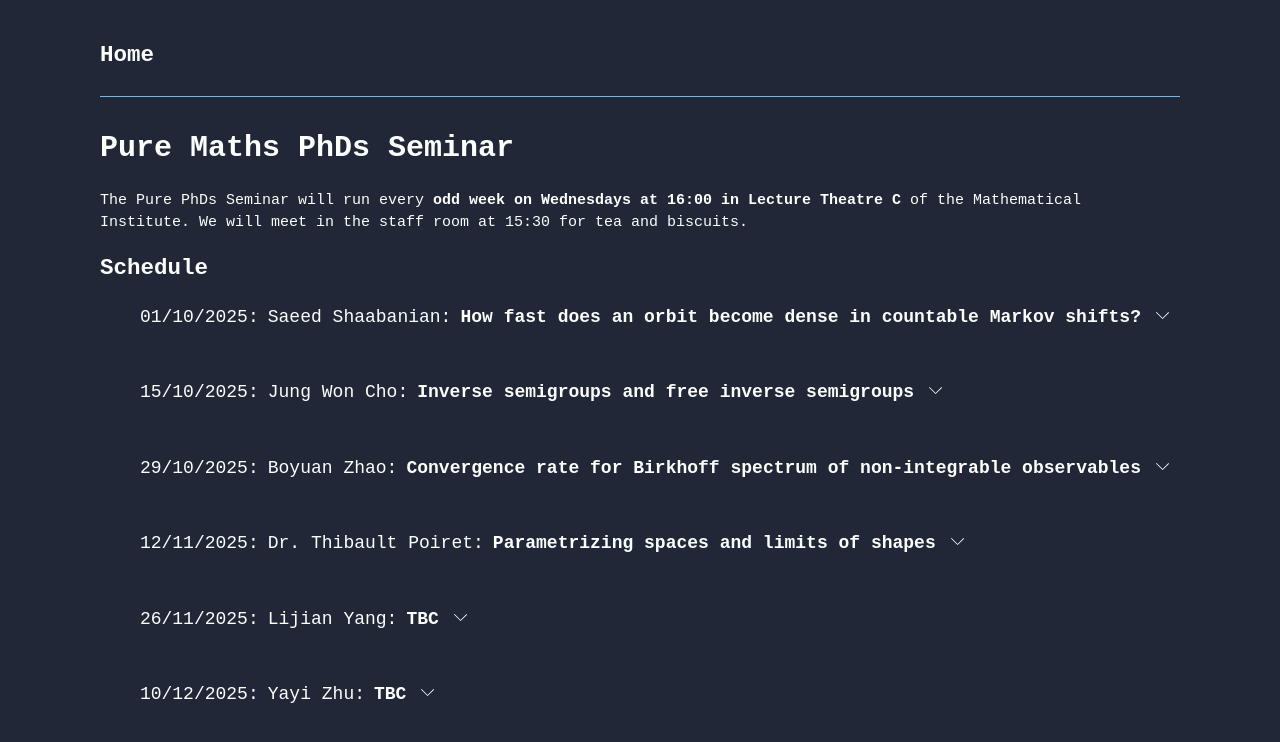
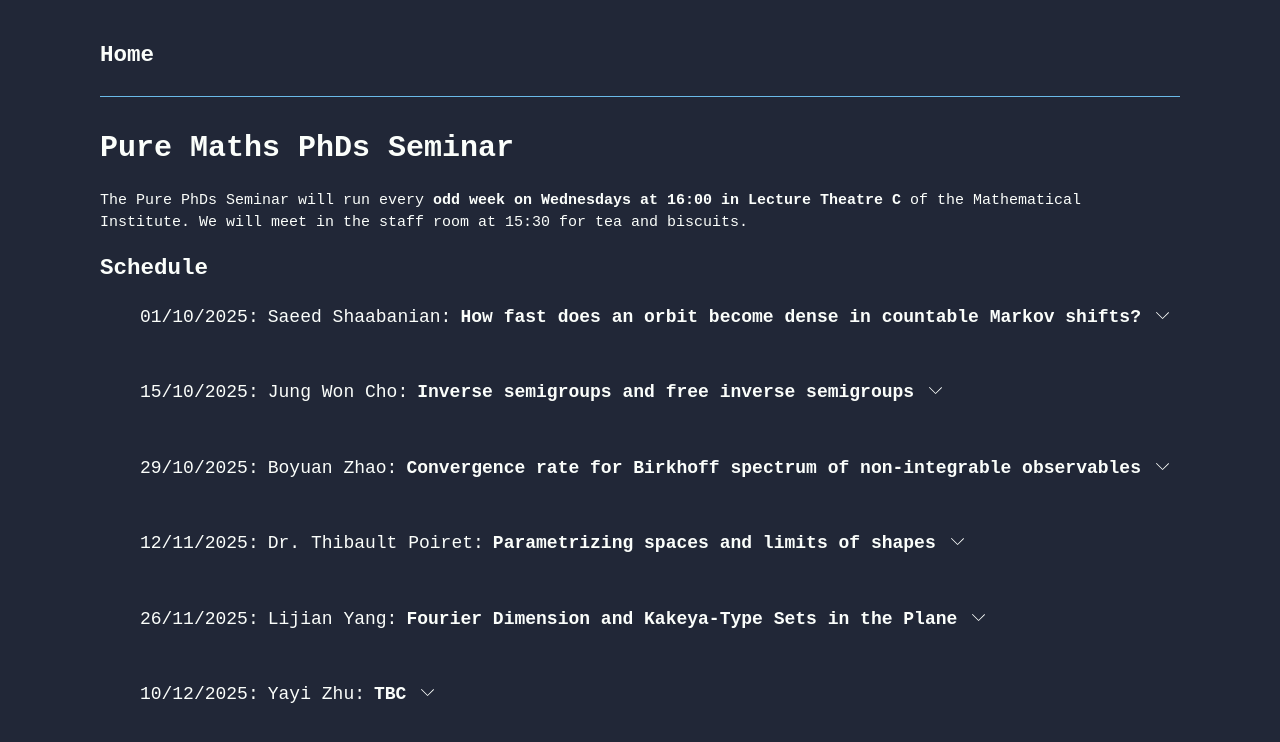
Before and after one commit to AnadeOre/anadeore.github.io, a Next.js app: page /purephd in a window 1280 px wide. Shown: the top 742 px of the page. Built offline with nearby package versions, Linux system fonts and the light colour scheme.

Commit message:
update pure phd schedule

```diff
--- a/src/app/purephd/page.jsx
+++ b/src/app/purephd/page.jsx
@@ -60,8 +60,8 @@ const Page = () => {
         <Schedule
           time='26/11/2025'
           speaker='Lijian Yang'
-          title='TBC'
-          abstract='TBC'
+          title='Fourier Dimension and Kakeya-Type Sets in the Plane'
+          abstract='The Fourier dimension of a Borel set is defined in terms of the decay rate of the Fourier transform of measures supported on the set. Roughly speaking, it measures how "smoothly" the mass of the set is distributed in frequency space. The Fourier dimension, originally motivated by the Hausdorff dimension, is always less than or equal to the Hausdorff dimension. In this talk, we will discuss several properties of the Fourier dimension and compute it for some examples. In particular, we will show that the Fourier dimension of any Kakeya set in the plane is 2. We will also examine the range of possible Fourier dimensions for certain restricted Kakeya-type sets in the plane.'
           // slides='/'
         />
         <br />
```
